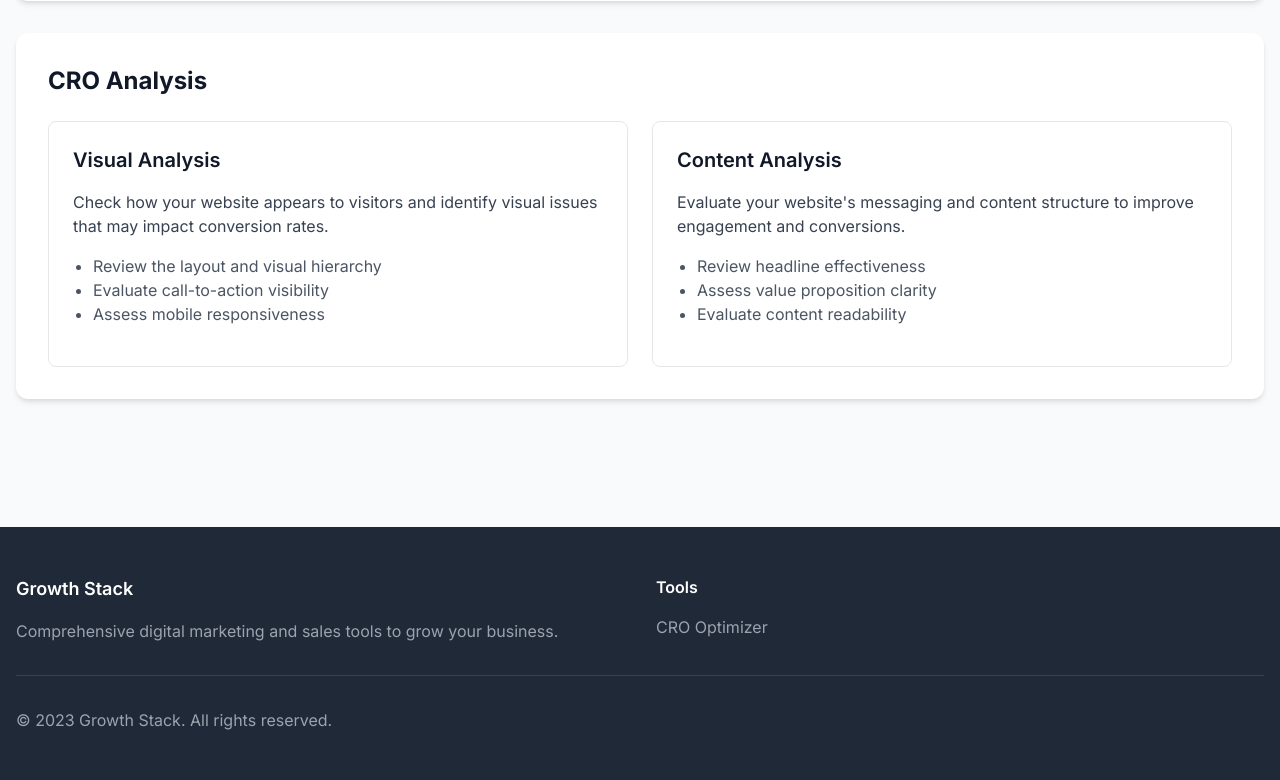
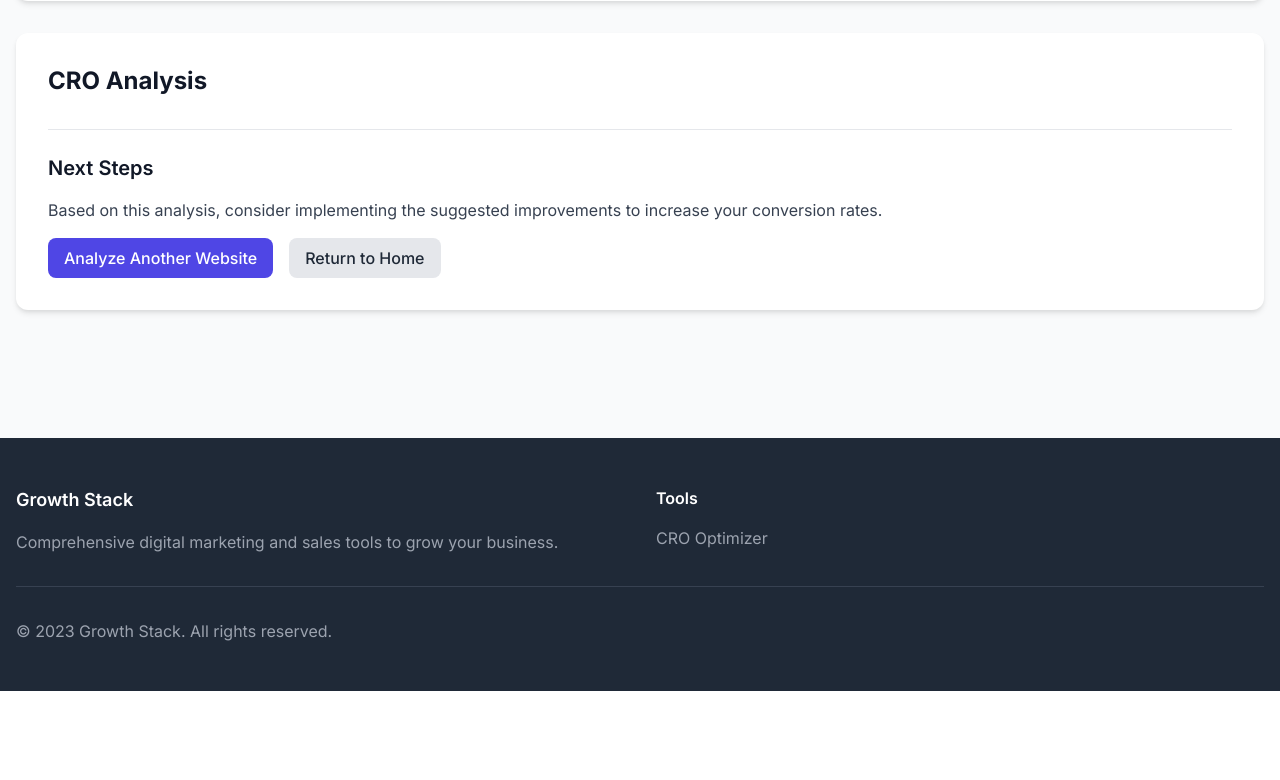
Before and after one commit to juhomat/growth-stack, a FastAPI app: template glory/templates/tools/cro_results.html in a window 1280 px wide. Shown: the part 469-1249 px from the top of the page. After the commit the page ends 1160 px from the top, so only its background shows below. Run offline with FastAPI, Linux system fonts and the light colour scheme; the template is opened without the code that fills it, so the values that code supplies are empty.

Commit message:
Implement CRO analysis with OpenAI's GPT-4 Vision

```diff
--- a/glory/main.py
+++ b/glory/main.py
@@ -7,15 +7,18 @@ and configures the dependencies.
 """
 
 import os
+import base64
 from fastapi import FastAPI, Request, Form, Depends
 from fastapi.staticfiles import StaticFiles
 from fastapi.templating import Jinja2Templates
 from fastapi.responses import HTMLResponse, RedirectResponse
 from pathlib import Path
+from typing import List, Dict, Any
 
 # Import the framework
 import framework_hexagonal as fh
 from framework_hexagonal.adapters.outbound.playwright_screenshot import PlaywrightScreenshotterAdapter
+from framework_hexagonal.adapters.outbound.openai_text import OpenAITextAdapter
 
 # Create FastAPI app
 app = FastAPI(
@@ -42,10 +45,23 @@ async def startup_event():
         PlaywrightScreenshotterAdapter(),
     )
 
-# Dependency to get screenshotter
+    # Register OpenAI text adapter
+    fh.container.register(
+        fh.TextAI,
+        OpenAITextAdapter(
+            api_key=os.environ.get("OPENAI_API_KEY"),
+            default_model="gpt-4o",
+        ),
+    )
+
+# Dependencies to get adapters
 def get_screenshotter():
     """Get Screenshotter adapter from container."""
     return fh.container.get(fh.Screenshotter)
+
+def get_text_ai():
+    """Get TextAI adapter from container."""
+    return fh.container.get(fh.TextAI)
 
 # Routes
 @app.get("/", response_class=HTMLResponse)
@@ -73,7 +89,8 @@ async def cro_optimizer(request: Request, error: str = None):
 async def analyze_website(
     request: Request,
     website_url: str = Form(...),
-    screenshotter: fh.Screenshotter = Depends(get_screenshotter)
+    screenshotter: fh.Screenshotter = Depends(get_screenshotter),
+    text_ai: fh.TextAI = Depends(get_text_ai)
 ):
     """Take a screenshot of the website and perform CRO analysis."""
     # Generate a unique filename for the screenshot
@@ -94,14 +111,56 @@ async def analyze_website(
         with open(filepath, "wb") as f:
             f.write(screenshot_bytes)
 
-        # Render the results page
+        # Construct full URL to the screenshot
+        base_url = str(request.base_url).rstrip('/')
+        screenshot_url = f"{base_url}{screenshot_path}"
+
+        # Define CRO analysis prompt
+        cro_prompt = """
+        Here is a screenshot of a web page. Please provide a detailed Conversion Rate Optimization (CRO) analysis.
+        Focus especially on:
+
+        Call-to-action (CTA) placement and clarity
+        Headline effectiveness
+        Layout and visual hierarchy
+        Use of whitespace and readability
+        Trust-building elements (social proof, testimonials, etc.)
+        Mobile responsiveness (if possible to evaluate from image)
+        Anything else that could improve user conversion or reduce friction
+
+        Suggest concrete, prioritized improvements that would likely increase conversions, and explain why they work.
+
+        Assume the goal of the page is to get users to sign up / request a demo / buy a product (you can specify depending on your page).
+        """
+
+        # Create messages including the image
+        messages = [
+            {"role": "system", "content": "You are a CRO expert analyzing a website screenshot."},
+            {"role": "user", "content": [
+                {"type": "text", "text": cro_prompt},
+                {
+                    "type": "image_url",
+                    "image_url": {
+                        "url": screenshot_url
+                    }
+                }
+            ]}
+        ]
+
+        # Get analysis from OpenAI
+        analysis = ""
+        async for chunk in text_ai.chat(messages=messages):
+            analysis += chunk
+
+        # Render the results page with the analysis
         return templates.TemplateResponse(
             "tools/cro_results.html",
             {
                 "request": request,
                 "website_url": website_url,
                 "screenshot_path": screenshot_path,
-                "full_page": True
+                "full_page": True,
+                "analysis": analysis
             }
         )
     except Exception as e:
@@ -117,7 +176,50 @@ async def analyze_website(
             with open(filepath, "wb") as f:
                 f.write(screenshot_bytes)
 
-            # Render the results page with a note about viewport
+            # Construct full URL to the screenshot
+            base_url = str(request.base_url).rstrip('/')
+            screenshot_url = f"{base_url}{screenshot_path}"
+
+            # Define CRO analysis prompt
+            cro_prompt = """
+            Here is a screenshot of a web page. Please provide a detailed Conversion Rate Optimization (CRO) analysis.
+            Focus especially on:
+
+            Call-to-action (CTA) placement and clarity
+            Headline effectiveness
+            Layout and visual hierarchy
+            Use of whitespace and readability
+            Trust-building elements (social proof, testimonials, etc.)
+            Mobile responsiveness (if possible to evaluate from image)
+            Anything else that could improve user conversion or reduce friction
+
+            Suggest concrete, prioritized improvements that would likely increase conversions, and explain why they work.
+
+            Assume the goal of the page is to get users to sign up / request a demo / buy a product (you can specify depending on your page).
+
+            NOTE: This is only a partial screenshot showing the visible viewport.
+            """
+
+            # Create messages including the image
+            messages = [
+                {"role": "system", "content": "You are a CRO expert analyzing a website screenshot."},
+                {"role": "user", "content": [
+                    {"type": "text", "text": cro_prompt},
+                    {
+                        "type": "image_url",
+                        "image_url": {
+                            "url": screenshot_url
+                        }
+                    }
+                ]}
+            ]
+
+            # Get analysis from OpenAI
+            analysis = ""
+            async for chunk in text_ai.chat(messages=messages):
+                analysis += chunk
+
+            # Render the results page with the analysis and a note about viewport
             return templates.TemplateResponse(
                 "tools/cro_results.html",
                 {
@@ -125,7 +227,8 @@ async def analyze_website(
                     "website_url": website_url,
                     "screenshot_path": screenshot_path,
                     "full_page": False,
-                    "error_note": "Only viewport captured (page too large for full screenshot)"
+                    "error_note": "Only viewport captured (page too large for full screenshot)",
+                    "analysis": analysis
                 }
             )
         except Exception as e2:
@@ -147,7 +250,7 @@ if __name__ == "__main__":
 
     # Run the application
     uvicorn.run(
-        "glory.main:app",
+        "main:app",
         host="0.0.0.0",
         port=port,
         reload=True,
--- a/glory/templates/tools/cro_results.html
+++ b/glory/templates/tools/cro_results.html
@@ -32,29 +32,24 @@
     </div>
 </section>
 
-<!-- Analysis Actions -->
+<!-- AI Analysis -->
 <section class="bg-white rounded-xl shadow-md p-8 mb-8">
     <h2 class="text-2xl font-bold mb-6">CRO Analysis</h2>
 
-    <div class="grid grid-cols-1 md:grid-cols-2 gap-6">
-        <div class="border border-gray-200 rounded-lg p-6">
-            <h3 class="text-xl font-semibold mb-4">Visual Analysis</h3>
-            <p class="text-gray-700 mb-4">Check how your website appears to visitors and identify visual issues that may impact conversion rates.</p>
-            <ul class="text-gray-600 list-disc pl-5 mb-4">
-                <li>Review the layout and visual hierarchy</li>
-                <li>Evaluate call-to-action visibility</li>
-                <li>Assess mobile responsiveness</li>
-            </ul>
-        </div>
+    <div class="prose max-w-none">
+        {{ analysis | safe }}
+    </div>
 
-        <div class="border border-gray-200 rounded-lg p-6">
-            <h3 class="text-xl font-semibold mb-4">Content Analysis</h3>
-            <p class="text-gray-700 mb-4">Evaluate your website's messaging and content structure to improve engagement and conversions.</p>
-            <ul class="text-gray-600 list-disc pl-5 mb-4">
-                <li>Review headline effectiveness</li>
-                <li>Assess value proposition clarity</li>
-                <li>Evaluate content readability</li>
-            </ul>
+    <div class="mt-8 pt-6 border-t border-gray-200">
+        <h3 class="text-xl font-semibold mb-4">Next Steps</h3>
+        <p class="text-gray-700 mb-4">Based on this analysis, consider implementing the suggested improvements to increase your conversion rates.</p>
+        <div class="flex gap-4 flex-wrap">
+            <a href="/tools/cro-optimizer" class="bg-indigo-600 hover:bg-indigo-700 text-white font-medium py-2 px-4 rounded-lg transition">
+                Analyze Another Website
+            </a>
+            <a href="/" class="bg-gray-200 hover:bg-gray-300 text-gray-800 font-medium py-2 px-4 rounded-lg transition">
+                Return to Home
+            </a>
         </div>
     </div>
 </section>
```
